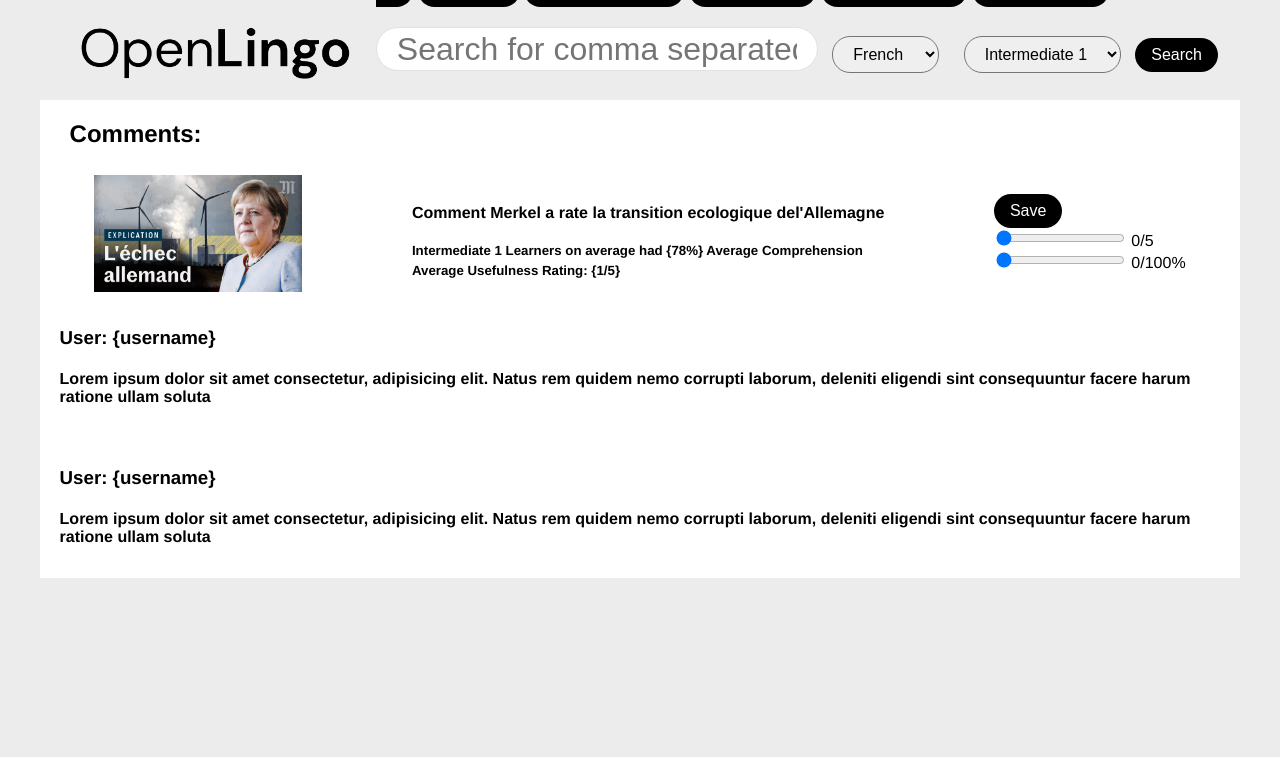
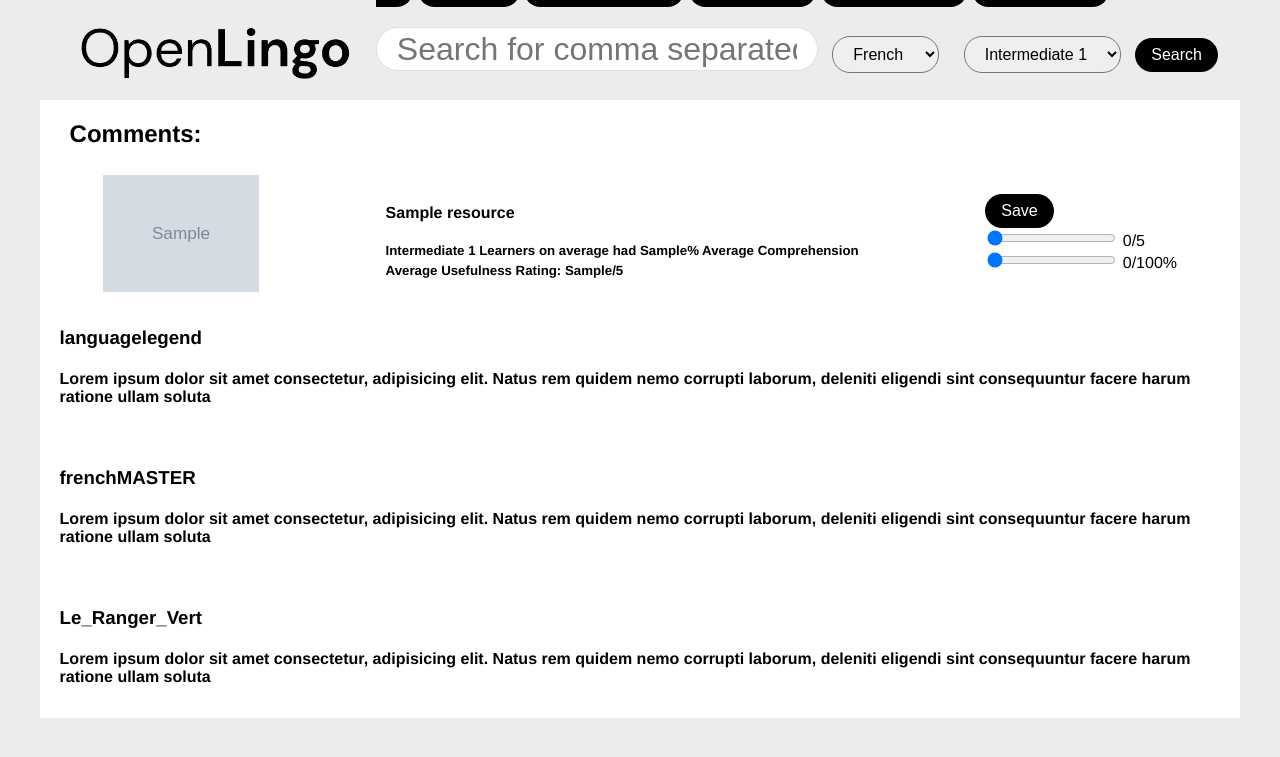
Before and after one commit to jjkuang123/Technology-Innovation-Project, a Flask app: template app/templates/comments/comments.html in a window 1280 px wide. Shown: the part 26-783 px from the top of the page. Run offline with Flask 2, Linux system fonts and the light colour scheme; the template is opened without the code that fills it: values that come from a table or form of the project are taken from there, most other values are stand-ins (such as "Sample title", 1, 10 or a date in 2020); grey boxes marked "Sample" are stand-in pictures; some libraries are stand-ins or nearby versions.

Commit message:
v0.8 - stable version

```diff
--- a/app/comments/routes.py
+++ b/app/comments/routes.py
@@ -2,6 +2,7 @@ from flask import render_template, url_for, redirect
 from app.forms import NavigationForm, return_search_query
 from app.comments import bp
 from app.view_model import Video
+from app.database_logic import obtain_resource_object
 
 
 @bp.route('/comments/<resource_id>', methods=['GET', 'POST'])
@@ -9,7 +10,7 @@ def comments(resource_id):
     form = NavigationForm()
 
     # Logic to query database to get resource from resource_id
-    resource = Video(id=89, link='link_to_youtube')
+    resource = obtain_resource_object(resource_id)
 
     if form.validate_on_submit():
         query = return_search_query(form)
--- a/app/models.py
+++ b/app/models.py
@@ -230,9 +230,9 @@ def get_tags(tx, resource):
 # returns every "insight" relationship
 
 
-def get_insight(tx, resource):
+def get_insight(tx, id, level):
     results = tx.run(
-        "MATCH (p:User)-[a:INSIGHT]->(r:Resources{title: $resource}) RETURN a", resource=resource)
+        "MATCH (p:User)-[a:INSIGHT {Understanding_level : $level}]->(r:Resources) WHERE id(r) = $id RETURN a", id=id, level=level)
     return results.value()
 
 
--- a/app/templates/comments/comments.html
+++ b/app/templates/comments/comments.html
@@ -20,11 +20,11 @@
         <h2>Comments: </h2>
         <!-- The following html is a 'component' for a row of a resource   -->
 		<div class="content-container">
-            <img id="resource-thumb" src="/static/images/testthumbnail.jpeg" alt="testthumbnail">
+            <img id="resource-thumb" src="{{ resource.get_thumbnail() }}" alt="testthumbnail">
             <div class="metadata">
-                <h4> Comment Merkel a rate la transition ecologique del'Allemagne </h4>
-                <h5> Intermediate 1 Learners on average had {78%} Average Comprehension </h5>
-                <h5> Average Usefulness Rating: {1/5} </h5>
+                <h4> {{ resource.get_title() }} </h4>
+                <h5> Intermediate 1 Learners on average had {{ resource.get_understanding(1) }}% Average Comprehension </h5>
+                <h5> Average Usefulness Rating: {{ resource.get_like(1) }}/5 </h5>
             </div>
             <div class="content-buttons">
                 {% include 'subtemplates/_save_button.html' %}
@@ -34,11 +34,15 @@
         <!-- End of component -->
         <!-- Start row of comments -->
         <div class="comment-container">
-            <h3>User: {username}</h3>
+            <h3> languagelegend </h3>
             <h4> Lorem ipsum dolor sit amet consectetur, adipisicing elit. Natus rem quidem nemo corrupti laborum, deleniti eligendi sint consequuntur facere harum ratione ullam soluta</h4>
         </div>
         <div class="comment-container">
-            <h3>User: {username}</h3>
+            <h3> frenchMASTER </h3>
+            <h4> Lorem ipsum dolor sit amet consectetur, adipisicing elit. Natus rem quidem nemo corrupti laborum, deleniti eligendi sint consequuntur facere harum ratione ullam soluta</h4>
+        </div>
+        <div class="comment-container">
+            <h3> Le_Ranger_Vert </h3>
             <h4> Lorem ipsum dolor sit amet consectetur, adipisicing elit. Natus rem quidem nemo corrupti laborum, deleniti eligendi sint consequuntur facere harum ratione ullam soluta</h4>
         </div>
         <!-- End of comment row -->
```
Also changed, not shown: app/database_logic.py (+29 -2 lines), app/templates/subtemplates/_save_button.html (+5 -3 lines), app/view_model.py (+1 -9 lines).
